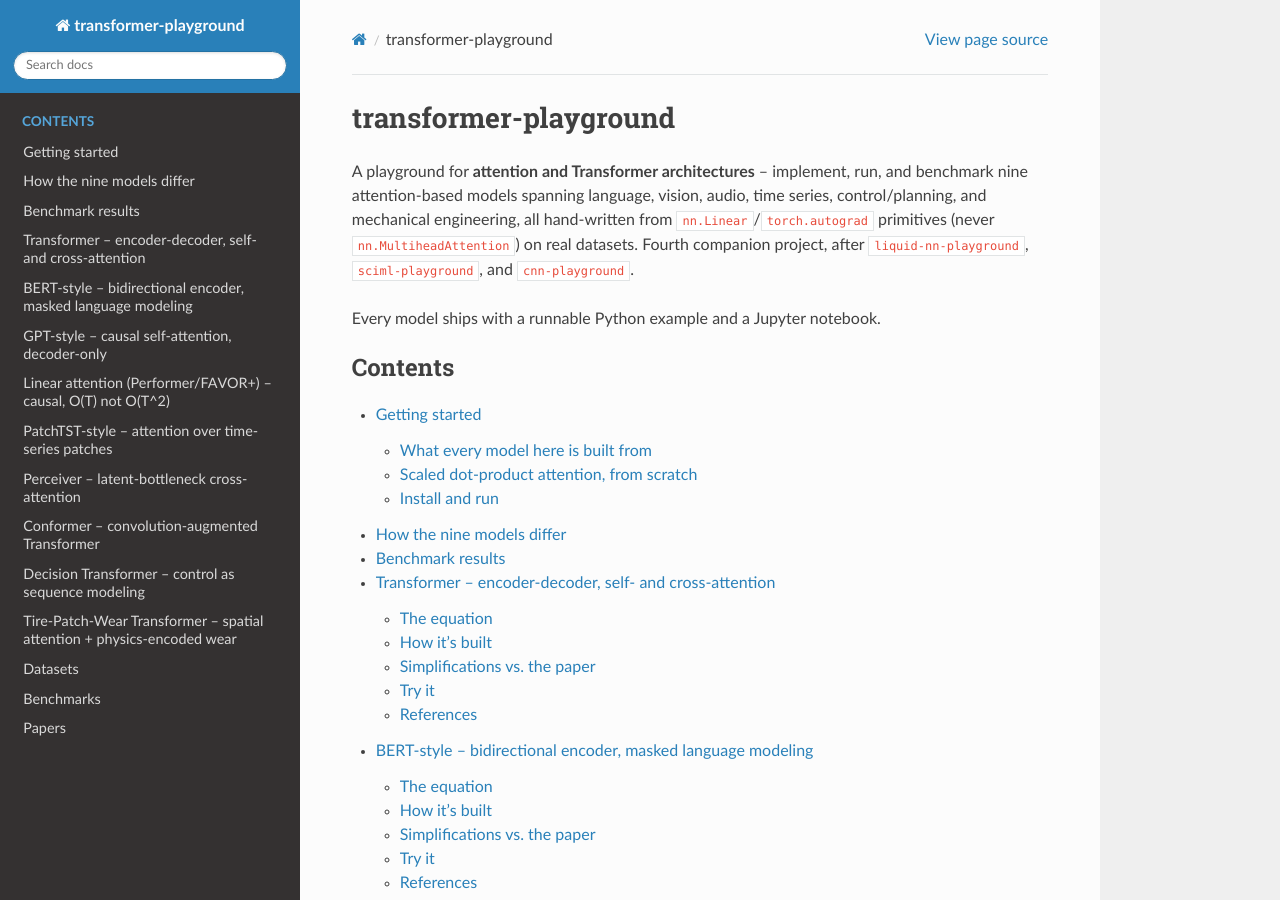
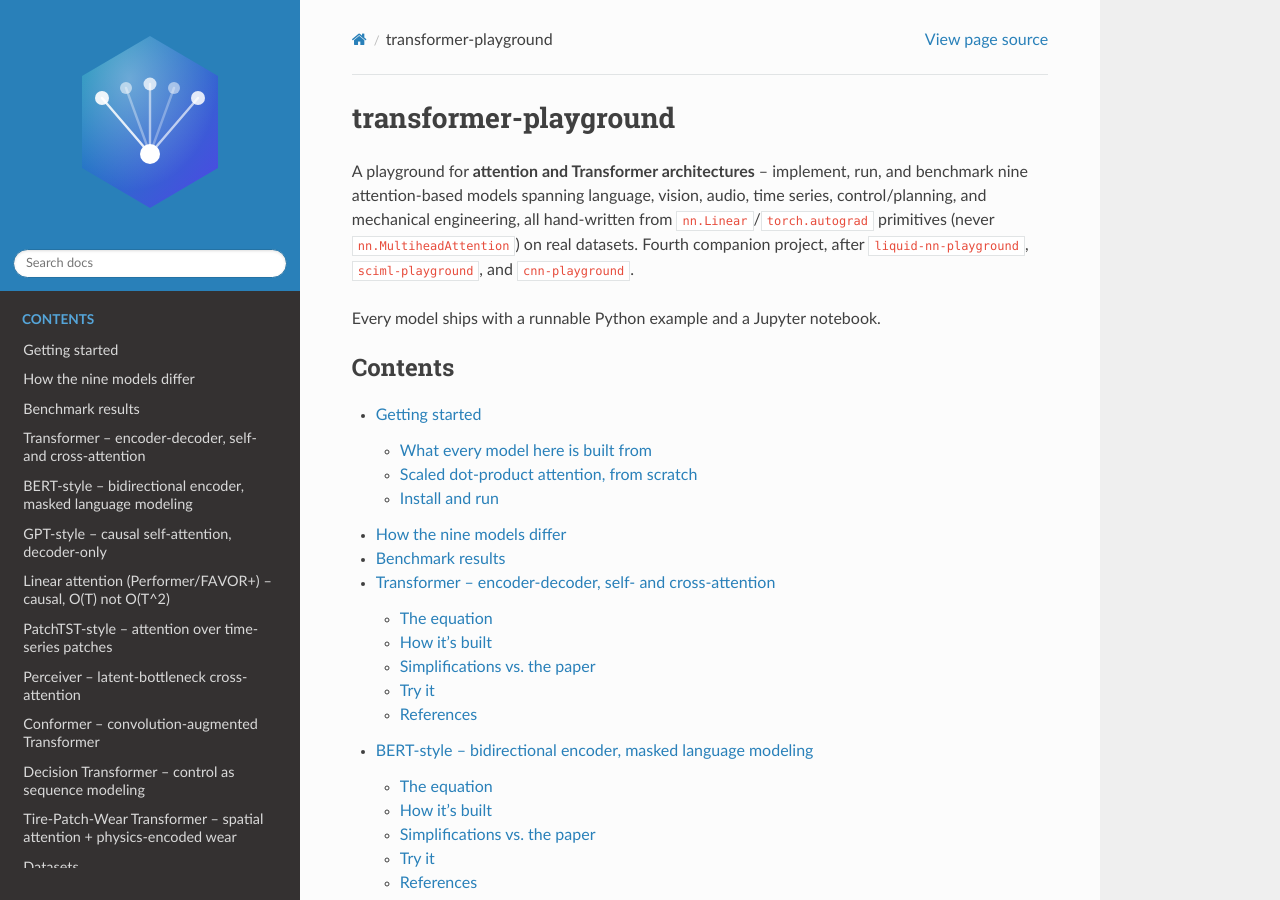
Before and after one commit to agpoks/transformer-playground, a Sphinx documentation site: the page built from docs/source/index.md, in a window 1280 px wide and 900 px high. Built offline with Sphinx 7.4.7 and the Read the Docs theme 3.1.0, drawn with Linux system fonts in a browser that asks for light colours.

Commit message:
Add logo and banner, matching the sibling repos' visual identity
liquid-nn-playground, sciml-playground, and cnn-playground all ship a
logo.svg (docs sidebar/favicon) and a logo-banner.svg (README header) in
the same teal-to-indigo gradient badge style with a domain-specific
motif; this repo was missing both since it was scaffolded without one.
The motif here is attention itself: one query token fanning out to five
key tokens with line opacity encoding attention weight, in a hexagon
badge (distinct shape from the blob/circle/rounded-square already used
by the other three, for visual variety across the family).

```diff
--- a/docs/source/conf.py
+++ b/docs/source/conf.py
@@ -28,7 +28,9 @@ exclude_patterns = ["_build", "Thumbs.db", ".DS_Store"]
 
 html_theme = "sphinx_rtd_theme"
 html_static_path = ["_static"]
-html_theme_options = {"logo_only": False}
+html_logo = "_static/logo.svg"
+html_favicon = "_static/logo.svg"
+html_theme_options = {"logo_only": True}
 
 # -- Bibliography (papers/references.bib) -----------------------------------
 bibtex_bibfiles = ["../../papers/references.bib"]
```
Also changed, not shown: README.md (+4 -0 lines), docs/source/_static/logo-banner.svg (added), docs/source/_static/logo.svg (added).
